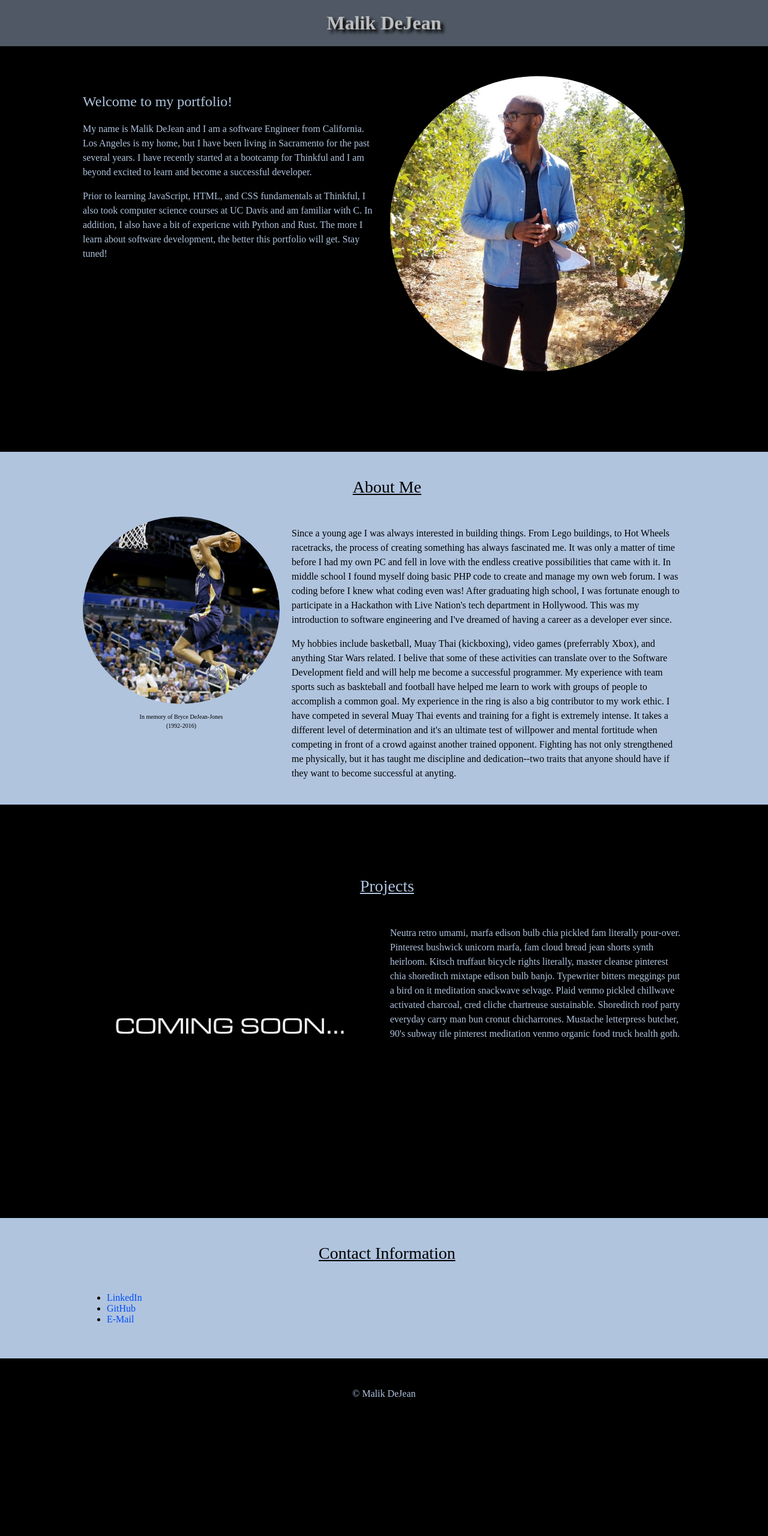
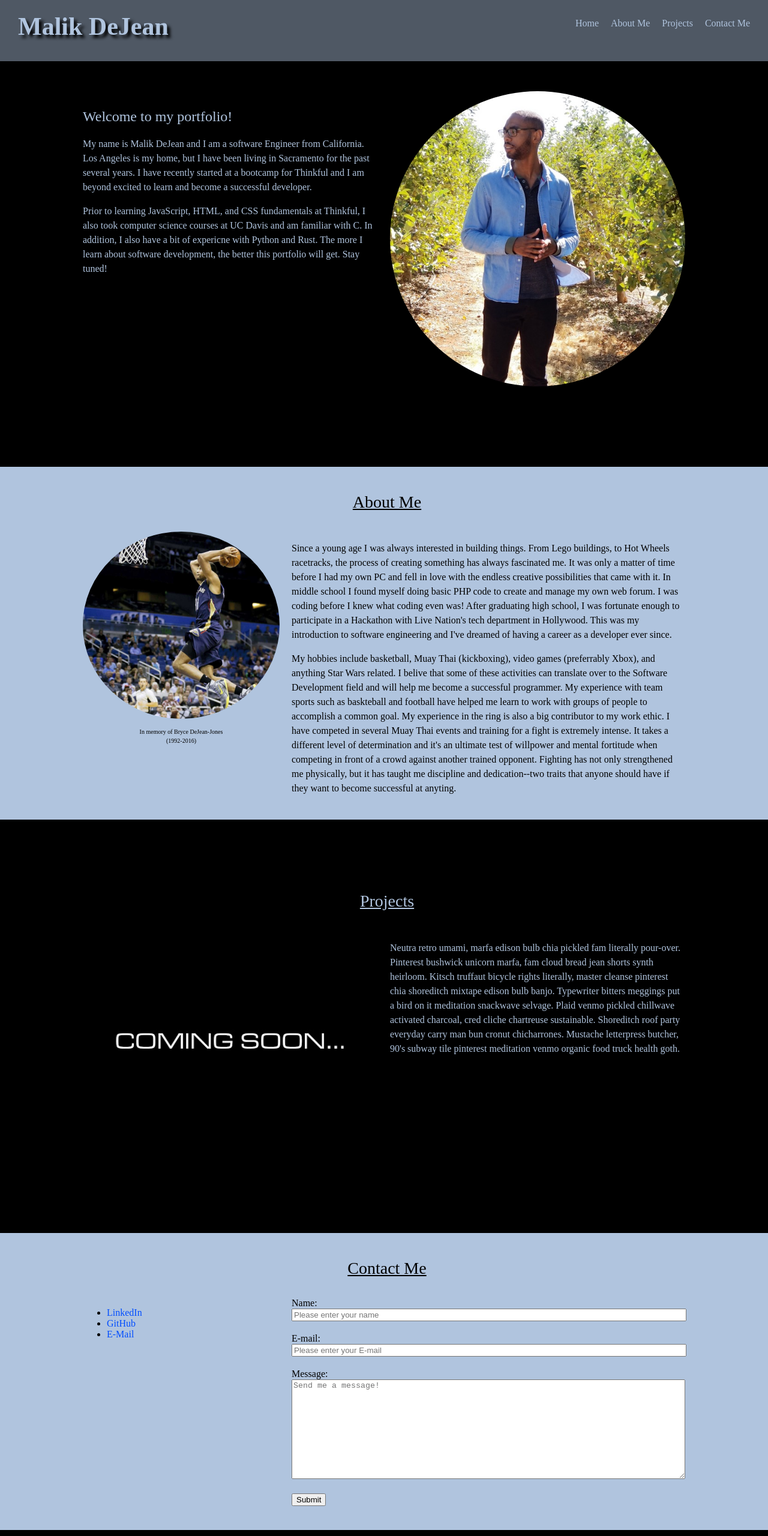
Before and after one commit to M-DeJean/my-portfolio, a plain HTML site: page index.html in a window 1280 px wide. Shown: the top 2560 px of the page at 60% size. Before the commit the page ends 2382 px from the top, so only its background shows below. Drawn offline with Linux system fonts and the light colour scheme.

Commit message:
navbar and contact form
added navigation and email contact form

```diff
--- a/index.html
+++ b/index.html
@@ -12,6 +12,14 @@
 
   <header>
     <h1>Malik DeJean</h1>
+    <nav>
+			<ul id="menu">
+				<li><a href="#home">Home</a></li>
+				<li><a href="#about-me">About Me</a></li>
+				<li><a href="#projects">Projects</a></li>
+				<li><a href="#contact">Contact Me</a></li>
+			</ul>
+		</nav>
   </header>
 
   <main>
@@ -77,7 +85,7 @@
 
     <article id="contact">
       <div class="wrapper">
-        <h2>Contact Information</h2>
+        <h2>Contact Me</h2>
         <div class="group">
           <div class="item">
             <ul>
@@ -86,6 +94,20 @@
               <li><a href='https://github.com/M-DeJean' target='_blank'>GitHub</a></li>
               <li><a href='mailto:dejeantech@yahoo.com'>E-Mail</a></li>
             </ul>
+          </div>
+          <div class="item-double">
+                <form action="https://formspree.io/mjvaljlw"
+                method="post">
+                  <label for="username">Name:</label>
+                  <input id="username" type="text" name="name" placeholder="Please enter your name">
+
+                  <label for="form-email">E-mail:</label>
+                  <input id="form-email" type="text" name="email" placeholder="Please enter your E-mail">
+
+                  <label for="form-message">Message:</label>
+                  <textarea id="form-message" name="message" placeholder="Send me a message!"></textarea>
+                  <button type="submit">Submit</button>
+                </form>
           </div>
         </div>
       </div>
--- a/main.css
+++ b/main.css
@@ -5,11 +5,32 @@ header {
 }
 
 header h1 {
-  color: #bdbdbd;
+  color: lightsteelblue;
   text-shadow: 5px 5px 5px #000000;
   text-align: center;
   margin: 0;
   padding: 20px 0;
+}
+
+header nav {
+  display: flex;
+  justify-content: center;
+}
+
+header nav ul {
+  display: flex;
+  padding-left: 0;
+  list-style: none;
+}
+
+header nav ul li a {
+  color: lightsteelblue;
+  text-decoration: none;
+  margin: 0 20px 0 0;
+}
+
+header nav ul li:last-child a {
+  margin-right: 0;
 }
 
 body {
@@ -23,7 +44,7 @@ img {
   width: 100%
 }
 
-a {
+main a {
   text-decoration: none;
   color: #004dff;
 }
@@ -90,6 +111,26 @@ footer p {
 /*Desktop*/
 @media all and (min-width: 800px) {
 
+  header {
+    display: flex;
+    justify-content: space-between;
+    padding: 0 30px;
+  }
+
+  header h1 {
+    font-size: 42px;
+    margin: 14px 0;
+    padding-top: 6px;
+  }
+
+  header nav {
+    margin-top: 14px;
+  }
+
+  header nav ul li a:hover {
+    color: #bdbdbd;
+  }
+
   .wrapper {
     width: 80%;
     margin: auto;
@@ -99,11 +140,11 @@ footer p {
     flex-direction: row;
   }
 
-  a:link {
+  main a:link {
     text-decoration: none;
   }
 
-  a:hover {
+  main a:hover {
     text-decoration: underline;
   }
 
@@ -126,3 +167,17 @@ footer p {
   margin: 120px 0px 50px 0px;
   color: black;
 }
+
+form {
+  padding-right: 6px;
+}
+
+form input,
+form textarea {
+  width: 100%;
+  margin-bottom: 20px;
+}
+
+form textarea {
+  height: 160px;
+}
```
